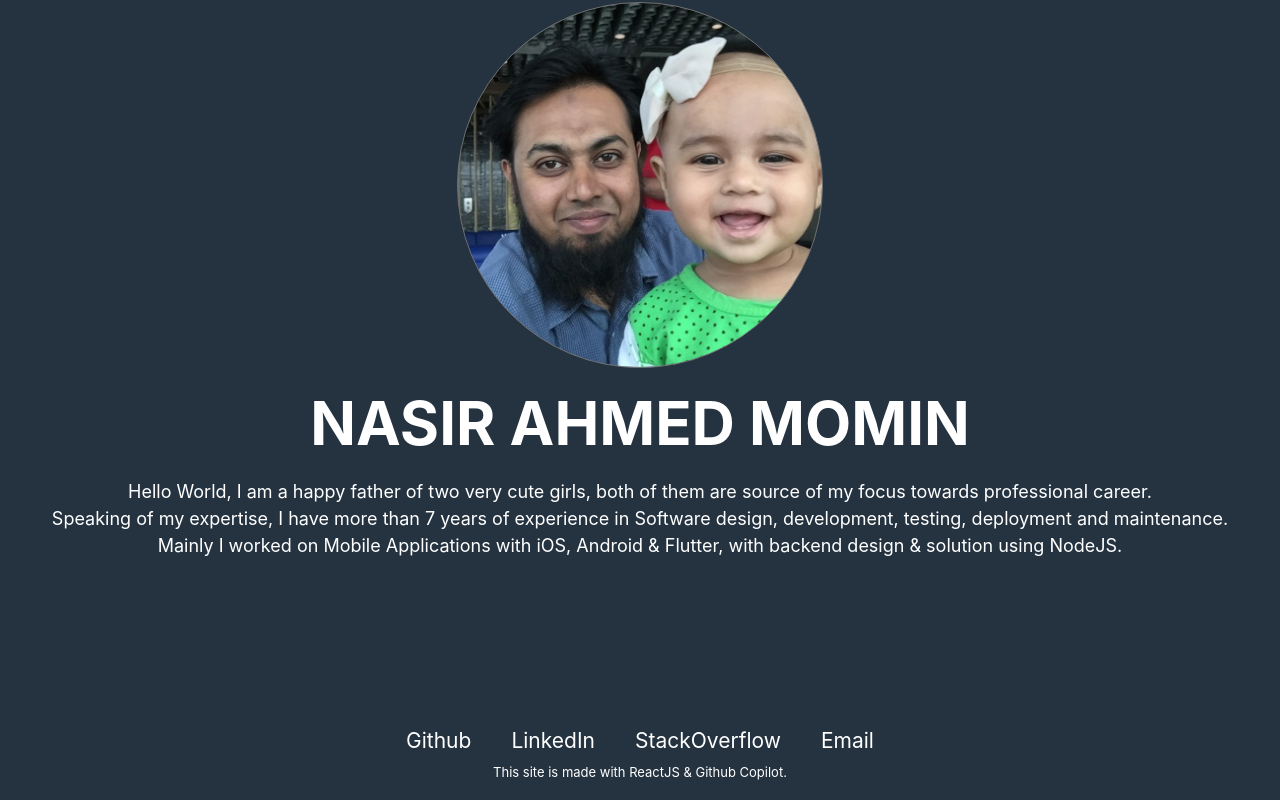
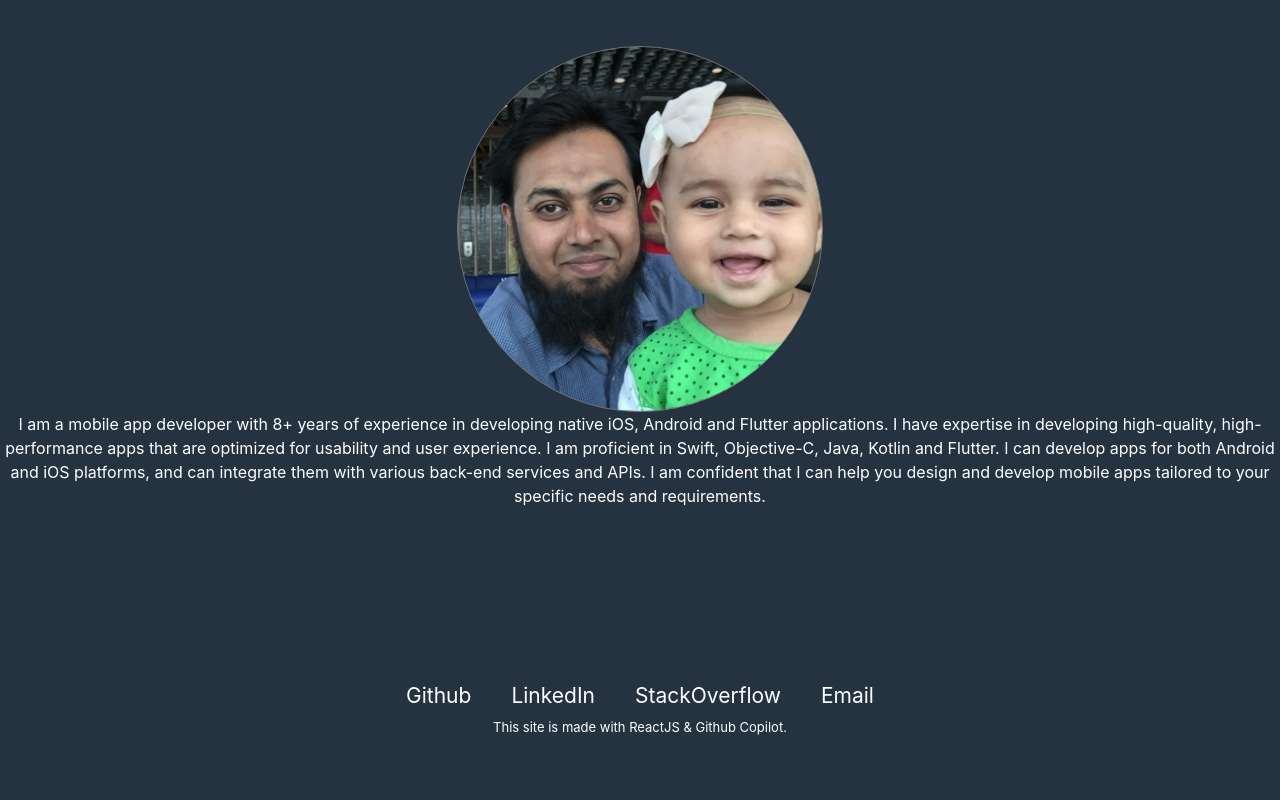
Before and after one commit to momin96/reactJS-nasir-portfolio, a React (Create React App) app: page / in a window 1280 px wide. Built offline with nearby package versions, Linux system fonts and the light colour scheme.

Commit message:
Updated with experience component

```diff
--- a/src/App.css
+++ b/src/App.css
@@ -63,3 +63,8 @@
   display: block;
   margin: 0 auto;
 }
+
+.experience {
+  font-size: 1rem;
+  line-height: 1.5rem;
+}
--- a/src/Main.js
+++ b/src/Main.js
@@ -6,7 +6,7 @@ export default function Main() {
     return (
         <div>
             {ProfilePic()}
-            {showDetailContent()}
+            {Experience()}
             {showFooter()}
         </div>
     )
@@ -17,6 +17,15 @@ const ProfilePic = () => {
         <img className='profile-pic' src={process.env.PUBLIC_URL + '/assets/images/profilepic.png'} alt='Profile Pic'/>
     );
 }
+
+const Experience = () => {
+    return (
+        <div className="experience">
+            <p>I am a mobile app developer with 8+ years of experience in developing native iOS, Android and Flutter applications. I have expertise in developing high-quality, high-performance apps that are optimized for usability and user experience. I am proficient in Swift, Objective-C, Java, Kotlin and Flutter. I can develop apps for both Android and iOS platforms, and can integrate them with various back-end services and APIs. I am confident that I can help you design and develop mobile apps tailored to your specific needs and requirements.</p>
+        </div>
+    );
+}
+
 
 // create a react component to show a responsive image in center of the screen with 200px width and height 200px
 function showProfilePicture() {
```
